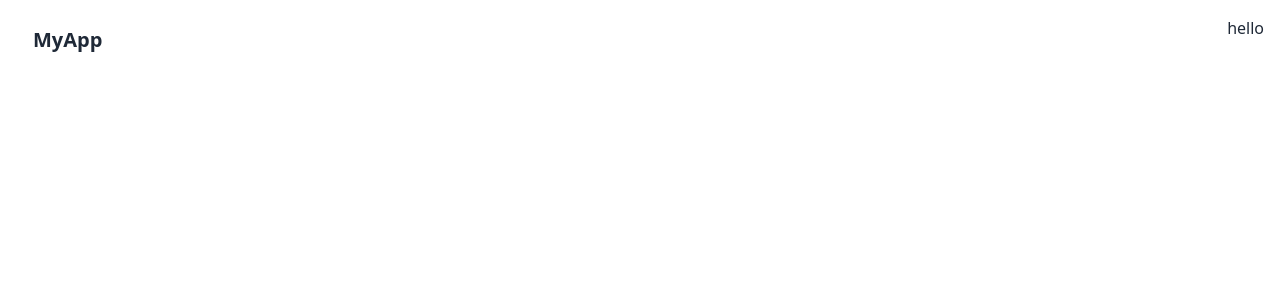
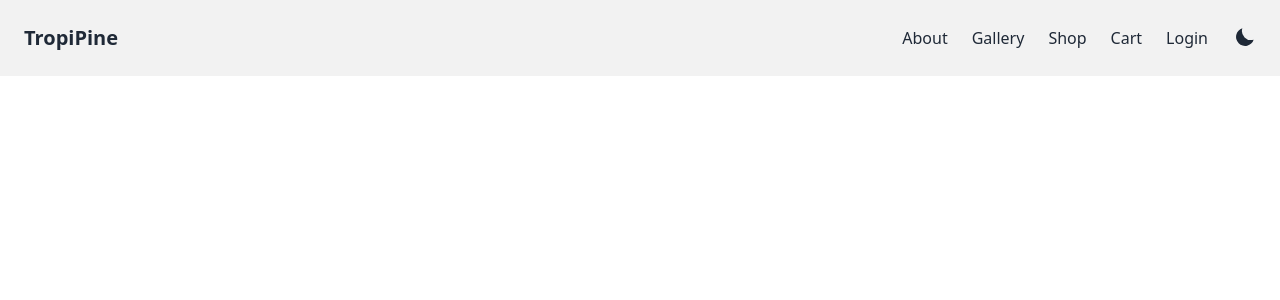
Before and after one commit to Antuchakma/tropipine, a React (Vite) app in the folder frontend/: page / in a window 1280 px wide. Shown: the top 300 px of the page. Built offline with nearby package versions, Linux system fonts and the light colour scheme.

Commit message:
navbar and theme change button added

```diff
--- /dev/null
+++ b/frontend/src/lib/ThemeSelector.jsx
@@ -0,0 +1,56 @@
+import { useState, useEffect } from "react";
+
+const ThemeSelector = () => {
+  const [darkMode, setDarkMode] = useState(
+    localStorage.getItem("theme") === "dark"
+  );
+
+  useEffect(() => {
+    if (darkMode) {
+      document.querySelector("html").setAttribute("data-theme", "dark");
+      localStorage.setItem("theme", "dark");
+    } else {
+      document.querySelector("html").setAttribute("data-theme", "light");
+      localStorage.setItem("theme", "light");
+    }
+  }, [darkMode]);
+
+  return (
+    <label className="swap swap-rotate cursor-pointer">
+      {/* Hidden checkbox */}
+      <input
+        type="checkbox"
+        checked={darkMode}
+        onChange={() => setDarkMode(!darkMode)}
+      />
+
+      {/* Light mode icon (minimal sun) */}
+      <svg
+        className="swap-on fill-current w-6 h-6"
+        xmlns="http://www.w3.org/2000/svg"
+        viewBox="0 0 24 24"
+      >
+        <circle cx="12" cy="12" r="5" stroke="currentColor" strokeWidth="2" fill="none" />
+        <line x1="12" y1="1" x2="12" y2="4" stroke="currentColor" strokeWidth="2" />
+        <line x1="12" y1="20" x2="12" y2="23" stroke="currentColor" strokeWidth="2" />
+        <line x1="4.22" y1="4.22" x2="6.34" y2="6.34" stroke="currentColor" strokeWidth="2" />
+        <line x1="17.66" y1="17.66" x2="19.78" y2="19.78" stroke="currentColor" strokeWidth="2" />
+        <line x1="1" y1="12" x2="4" y2="12" stroke="currentColor" strokeWidth="2" />
+        <line x1="20" y1="12" x2="23" y2="12" stroke="currentColor" strokeWidth="2" />
+        <line x1="4.22" y1="19.78" x2="6.34" y2="17.66" stroke="currentColor" strokeWidth="2" />
+        <line x1="17.66" y1="6.34" x2="19.78" y2="4.22" stroke="currentColor" strokeWidth="2" />
+      </svg>
+
+      {/* Dark mode icon (moon) */}
+      <svg
+        className="swap-off fill-current w-6 h-6"
+        xmlns="http://www.w3.org/2000/svg"
+        viewBox="0 0 24 24"
+      >
+        <path d="M21.64 13.64a9 9 0 01-11.28-11.28 9 9 0 1011.28 11.28z" />
+      </svg>
+    </label>
+  );
+};
+
+export default ThemeSelector;
--- a/frontend/src/pages/UserPages/HomePage.jsx
+++ b/frontend/src/pages/UserPages/HomePage.jsx
@@ -1,24 +1,81 @@
-import React from 'react'
+import React from 'react';
+import ThemeSelector from '../../lib/ThemeSelector.jsx';
+import { Link } from 'react-router';
 
 const HomePage = () => {
   return (
-    <div>
-      {/*navbar*/}
-      <nav className='flex justify-between p-4'>
+    <div className="min-h-screen bg-base-100 dark:bg-gray-900 text-base-content dark:text-white">
 
-      <div className="flex-1">
-    <a className="btn btn-ghost normal-case text-xl">MyApp</a>
-  </div>
-      <div> hello</div>
+      {/* Navbar */}
+      <nav className="bg-base-200 dark:bg-gray-800 p-2 sm:p-2 md:p-4 lg:p-4 xl:p-6">
+        <div className="flex justify-between items-center">
+
+          {/* Logo */}
+          <div className="flex-1">
+            <Link to="/" className="text-xl font-bold hover:text-primary transition-colors">
+              TropiPine
+            </Link>
+          </div>
+
+          {/* Desktop Links */}
+          <div className="hidden md:flex items-center gap-6">
+            <Link to="/about" className="hover:text-primary transition-colors">About</Link>
+            <Link to="/gallery" className="hover:text-primary transition-colors">Gallery</Link>
+            <Link to="/shop" className="hover:text-primary transition-colors">Shop</Link>
+            <Link to="/cart" className="hover:text-primary transition-colors">Cart</Link>
+            <Link to="/login" className="hover:text-primary transition-colors">Login</Link>
+            <ThemeSelector />
+          </div>
+
+          {/* Mobile Burger Menu */}
+          <div className="md:hidden flex items-center">
+            <ThemeSelector />
+            <div className="dropdown dropdown-end ml-2">
+              <label tabIndex={0} className="btn btn-square btn-ghost">
+                {/* Burger icon */}
+                <svg
+                  xmlns="http://www.w3.org/2000/svg"
+                  className="h-6 w-6"
+                  fill="none"
+                  viewBox="0 0 24 24"
+                  stroke="currentColor"
+                >
+                  <path strokeLinecap="round" strokeLinejoin="round" strokeWidth={2} d="M4 6h16M4 12h16M4 18h16" />
+                </svg>
+              </label>
+              <ul
+                tabIndex={0}
+                className="menu menu-compact dropdown-content mt-3 p-2 shadow bg-base-100 dark:bg-gray-800 rounded-box w-52"
+              >
+                <li>
+                  <Link to="/about" className="hover:text-primary">About</Link>
+                </li>
+                <li>
+                  <Link to="/gallery" className="hover:text-primary">Gallery</Link>
+                </li>
+                <li>
+                  <Link to="/shop" className="hover:text-primary">Shop</Link>
+                </li>
+                <li>
+                  <Link to="/cart" className="hover:text-primary">Cart</Link>
+                </li>
+                <li>
+                  <Link to="/login" className="hover:text-primary">Login</Link>
+                </li>
+              </ul>
+            </div>
+          </div>
+
+        </div>
       </nav>
 
-      {/* hero section*/}
-      <div>
+      {/* Hero section */}
+      <div className="p-6">
 
       </div>
 
     </div>
-  )
-}
+  );
+};
 
-export default HomePage
+export default HomePage;
--- a/frontend/tailwind.config.js
+++ b/frontend/tailwind.config.js
@@ -2,6 +2,7 @@ import daisyui from 'daisyui';
 
 /** @type {import('tailwindcss').Config} */
 export default {
+  darkMode:'class',
   content: [
     "./index.html",
     "./src/**/*.{js,ts,jsx,tsx}",
@@ -10,4 +11,7 @@ export default {
     extend: {},
   },
    plugins: [daisyui],
-}
+   daisyui:{
+    themes:["light", "dark", "cupcake", "forest", "corporate"],
+   },
+};
```
